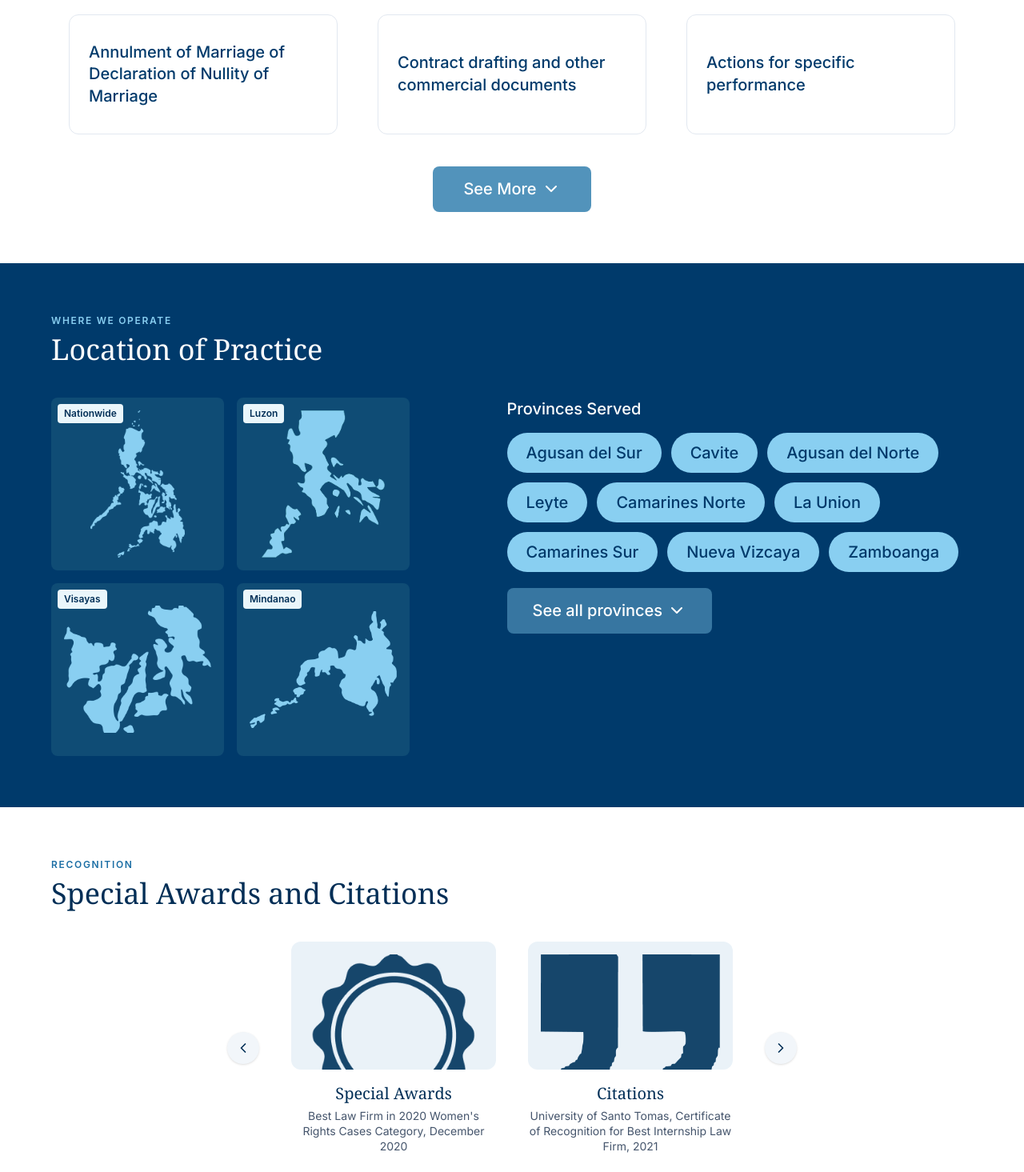
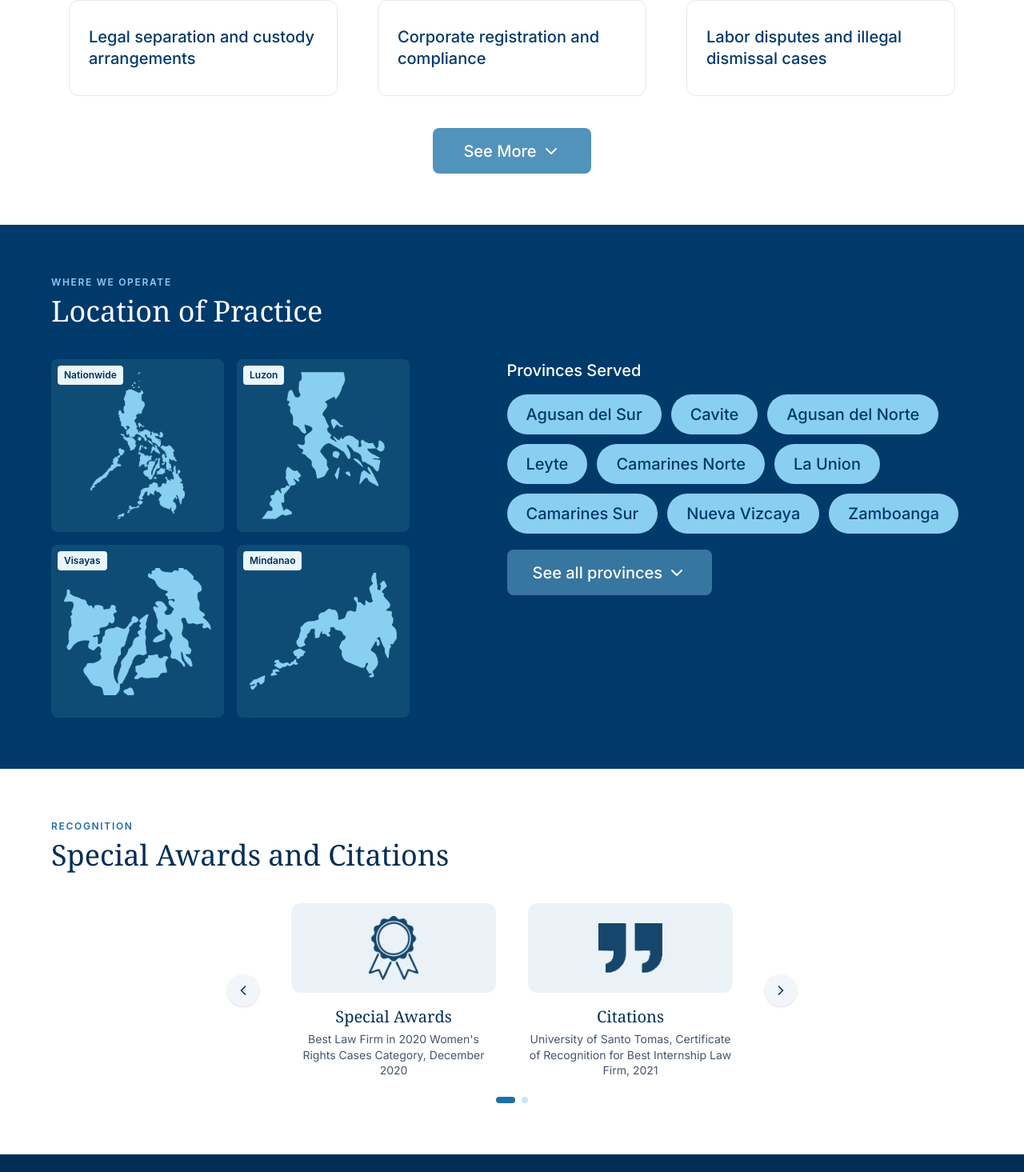
Before and after one commit to karllogdat/lexmeet-group4-template, a React (Vite) app: page /law-practice in a window 1280 px wide. Shown: the part 977-2442 px from the top of the page at 80% size. Built offline with nearby package versions, Linux system fonts and the light colour scheme; a web font is replaced by a local one.

Commit message:
add "See More" functionality and fixed icon color

```diff
--- a/src/components/law-practice/AwardCard.jsx
+++ b/src/components/law-practice/AwardCard.jsx
@@ -1,15 +1,16 @@
 export default function AwardCard({ title, description, image }) {
   return (
-    <div className="flex flex-col items-center text-center w-64">
-      <div className="grid place-items-center h-40 w-full rounded-xl bg-[#EAF2F8] mb-4 overflow-hidden">
+    <div className="flex flex-col items-center text-center w-56 sm:w-64">
+      {/* Image container — compact to match Figma proportions */}
+      <div className="grid place-items-center h-28 w-full rounded-xl bg-[#EAF2F8] mb-4 overflow-hidden">
         {image ? (
           <img
             src={image}
             alt={title}
-            className="h-full w-full object-contain p-4"
+            className="h-20 w-20 object-contain"
           />
         ) : (
-          <div className="h-12 w-12 rounded-full bg-[#0F4C75]/20" />
+          <div className="h-10 w-10 rounded-full bg-[#0F4C75]/20" />
         )}
       </div>
       <h3 className="font-serif text-xl text-[#002E56] mb-1">{title}</h3>
--- a/src/components/law-practice/AwardsSection.jsx
+++ b/src/components/law-practice/AwardsSection.jsx
@@ -5,30 +5,36 @@ import CarouselDots from "../ui/CarouselDots";
 import AwardCard from "./AwardCard";
 import { recognitions } from "./lawPracticeData";
 
-const ITEMS_PER_VIEW = 2;
+// Desktop shows 2 cards at a time; mobile shows 1
+const DESKTOP_PER_VIEW = 2;
+const MOBILE_PER_VIEW = 1;
 
 export default function AwardsSection() {
-  const maxIndex = Math.max(0, recognitions.length - ITEMS_PER_VIEW);
+  const desktopMaxIndex = Math.max(0, recognitions.length - DESKTOP_PER_VIEW);
+  const mobileMaxIndex = Math.max(0, recognitions.length - MOBILE_PER_VIEW);
+
   const [index, setIndex] = useState(0);
 
   const goPrev = () => setIndex((i) => Math.max(0, i - 1));
-  const goNext = () => setIndex((i) => Math.min(maxIndex, i + 1));
+  const goNextMobile = () => setIndex((i) => Math.min(mobileMaxIndex, i + 1));
+  const goNextDesktop = () => setIndex((i) => Math.min(desktopMaxIndex, i + 1));
 
-  const visible = recognitions.slice(index, index + ITEMS_PER_VIEW);
+  const desktopVisible = recognitions.slice(index, index + DESKTOP_PER_VIEW);
+  const mobileVisible = recognitions.slice(index, index + MOBILE_PER_VIEW);
 
   return (
-    <section className="bg-white px-6 md:px-12 py-16">
+    <section className="bg-white px-6 md:px-12 py-16 overflow-hidden">
       <div className="max-w-6xl mx-auto">
         <SectionEyebrow>Recognition</SectionEyebrow>
         <h2 className="font-serif text-3xl md:text-4xl text-[#002E56] mb-10">
           Special Awards and Citations
         </h2>
 
-        <div className="flex items-center justify-center gap-10">
+        {/* ── Mobile: single card ─────────────────────────────────── */}
+        <div className="flex md:hidden items-center justify-center gap-6">
           <CarouselArrow direction="prev" tone="light" onClick={goPrev} />
-
-          <div className="flex gap-10">
-            {visible.map((item) => (
+          <div className="flex gap-6">
+            {mobileVisible.map((item) => (
               <AwardCard
                 key={item.id}
                 title={item.title}
@@ -37,11 +43,27 @@ export default function AwardsSection() {
               />
             ))}
           </div>
-
-          <CarouselArrow direction="next" tone="light" onClick={goNext} />
+          <CarouselArrow direction="next" tone="light" onClick={goNextMobile} />
         </div>
 
-        <CarouselDots count={maxIndex + 1} activeIndex={index} onSelect={setIndex} />
+        {/* ── Desktop: two-card view ──────────────────────────────── */}
+        <div className="hidden md:flex items-center justify-center gap-10">
+          <CarouselArrow direction="prev" tone="light" onClick={goPrev} />
+          <div className="flex gap-10">
+            {desktopVisible.map((item) => (
+              <AwardCard
+                key={item.id}
+                title={item.title}
+                description={item.description}
+                image={item.image}
+              />
+            ))}
+          </div>
+          <CarouselArrow direction="next" tone="light" onClick={goNextDesktop} />
+        </div>
+
+        {/* Dots count always based on the desktop window so it stays consistent */}
+        <CarouselDots count={desktopMaxIndex + 1} activeIndex={Math.min(index, desktopMaxIndex)} onSelect={setIndex} />
       </div>
     </section>
   );
--- a/src/components/law-practice/CaseCard.jsx
+++ b/src/components/law-practice/CaseCard.jsx
@@ -1,7 +1,6 @@
-
 export default function CaseCard({ text }) {
   return (
-    <div className="flex items-center w-[336px] h-[150px] relative rounded-xl border border-slate-200 bg-white p-6 overflow-hidden ">
+    <div className="flex items-center w-full max-w-[336px] min-h-[120px] relative rounded-xl border border-slate-200 bg-white p-6 overflow-hidden">
       <p className="text-xl relative text-g4-900 font-medium leading-snug font-inter">{text}</p>
     </div>
   );
--- a/src/components/law-practice/CasesHandledSection.jsx
+++ b/src/components/law-practice/CasesHandledSection.jsx
@@ -1,9 +1,17 @@
+import { useState } from "react";
 import SectionEyebrow from "../ui/SectionEyebrow";
 import SeeMoreButton from "../ui/SeeMoreButton";
 import CaseCard from "./CaseCard";
 import { casesHandled } from "./lawPracticeData";
 
+const INITIAL_VISIBLE = 6; // 2 rows × 3 cards — matches the Figma grid
+
 export default function CasesHandledSection() {
+  const [showAll, setShowAll] = useState(false);
+
+  const visibleCases = showAll ? casesHandled : casesHandled.slice(0, INITIAL_VISIBLE);
+  const hasMore = casesHandled.length > INITIAL_VISIBLE;
+
   return (
     <section className="bg-white px-6 md:px-12 py-16">
       <div className="max-w-6xl mx-auto">
@@ -13,14 +21,18 @@ export default function CasesHandledSection() {
         </h2>
 
         <div className="flex flex-row flex-wrap gap-[50px] items-center justify-center">
-          {casesHandled.map((item) => (
+          {visibleCases.map((item) => (
             <CaseCard key={item.id} text={item.text} />
           ))}
         </div>
 
-        <div className="flex justify-center mt-10">
-          <SeeMoreButton />
-        </div>
+        {hasMore && (
+          <div className="flex justify-center mt-10">
+            <SeeMoreButton onClick={() => setShowAll((prev) => !prev)}>
+              {showAll ? "Show Less" : "See More"}
+            </SeeMoreButton>
+          </div>
+        )}
       </div>
     </section>
   );
--- a/src/components/law-practice/PracticeAreaTile.jsx
+++ b/src/components/law-practice/PracticeAreaTile.jsx
@@ -1,11 +1,12 @@
 export default function PracticeAreaTile({ label, image }) {
   return (
     <div className="relative flex flex-col gap-[10px] w-full pt-[27px] pr-[23px] pb-[27px] pl-[23px] rounded-[3px] bg-[#0F4C75]">
+      {/* Filter converts any opaque PNG to #89CFF1 (g4-400 = hsl(201,78%,74%)) */}
       <img
         src={image}
         alt={label}
         className="h-[35px] w-[35px] object-contain"
-        style={{ filter: "brightness(0) invert(1) sepia(1) saturate(2) hue-rotate(180deg) brightness(1.5)" }}
+
       />
       <span className="text-xl font-inter text-white">{label}</span>
     </div>
--- a/src/components/law-practice/PracticeAreasSection.jsx
+++ b/src/components/law-practice/PracticeAreasSection.jsx
@@ -4,9 +4,14 @@ import SeeMoreButton from "../ui/SeeMoreButton";
 import { practiceAreas } from "./lawPracticeData";
 
 const TABS = ["Law Practice", "About"];
+const INITIAL_VISIBLE = 8; // 2 rows × 4 columns — matches the Figma grid
 
 export default function PracticeAreasSection() {
   const [activeTab, setActiveTab] = useState("Law Practice");
+  const [showAll, setShowAll] = useState(false);
+
+  const visibleAreas = showAll ? practiceAreas : practiceAreas.slice(0, INITIAL_VISIBLE);
+  const hasMore = practiceAreas.length > INITIAL_VISIBLE;
 
   return (
     <section className="bg-[#002E56] px-6 md:px-12 py-10">
@@ -28,7 +33,7 @@ export default function PracticeAreasSection() {
         </div>
 
         <div className="grid grid-cols-2 md:grid-cols-4 gap-4 pl-8 pr-8">
-          {practiceAreas.map((area) => (
+          {visibleAreas.map((area) => (
             <PracticeAreaTile
               key={area.id}
               label={area.label}
@@ -37,9 +42,15 @@ export default function PracticeAreasSection() {
           ))}
         </div>
 
-        <div className="flex flex-row justify-center mt-8 ">
-          <SeeMoreButton />
-        </div>
+        {hasMore && (
+          <div className="flex flex-row justify-center mt-8">
+            <SeeMoreButton
+              onClick={() => setShowAll((prev) => !prev)}
+            >
+              {showAll ? "Show Less" : "See More"}
+            </SeeMoreButton>
+          </div>
+        )}
       </div>
     </section>
   );
--- a/src/components/law-practice/lawPracticeData.js
+++ b/src/components/law-practice/lawPracticeData.js
@@ -34,17 +34,24 @@ export const practiceAreas = [
   { id: "civil",       label: "Civil Law",        image: civilLawImg },
   { id: "taxation",    label: "Taxation Law",     image: taxationLawImg },
   { id: "special",     label: "Special Services", image: specialServicesImg },
+  // Additional entries so the "See More" button has content to reveal
+  { id: "property",    label: "Property Law",     image: commercialLawImg },
+  { id: "corporate",   label: "Corporate Law",    image: civilLawImg },
+  { id: "environ",     label: "Environmental Law",image: specialServicesImg },
+  { id: "ip",          label: "IP Law",           image: familyLawImg },
 ];
 
-// TODO(content): rows 1 and 2 are duplicated in the wireframe. Swap in the six
-// real case categories before this ships.
 export const casesHandled = [
-  { id: "case-1", text: "Annulment of Marriage of Declaration of Nullity of Marriage" },
+  { id: "case-1", text: "Annulment of Marriage or Declaration of Nullity of Marriage" },
   { id: "case-2", text: "Contract drafting and other commercial documents" },
   { id: "case-3", text: "Actions for specific performance" },
-  { id: "case-4", text: "Annulment of Marriage of Declaration of Nullity of Marriage" },
-  { id: "case-5", text: "Contract drafting and other commercial documents" },
-  { id: "case-6", text: "Actions for specific performance" },
+  { id: "case-4", text: "Legal separation and custody arrangements" },
+  { id: "case-5", text: "Corporate registration and compliance" },
+  { id: "case-6", text: "Labor disputes and illegal dismissal cases" },
+  // Extra entries revealed by the "See More" button
+  { id: "case-7", text: "Immigration petitions and visa applications" },
+  { id: "case-8", text: "Criminal defense and prosecution assistance" },
+  { id: "case-9", text: "Trademark and intellectual property registration" },
 ];
 
 export const regions = [
@@ -64,15 +71,15 @@ export const provinces = [
   "Camarines Sur",
   "Nueva Vizcaya",
   "Zamboanga",
-  "Agusan del Sur",
-  "Cavite",
-  "Agusan del Norte",
-  "Leyte",
-  "Camarines Norte",
-  "La Union",
-  "Camarines Sur",
-  "Nueva Vizcaya",
-  "Zamboanga",
+  "Davao del Sur",
+  "Bukidnon",
+  "Misamis Oriental",
+  "Cebu",
+  "Bohol",
+  "Iloilo",
+  "Negros Occidental",
+  "Palawan",
+  "Batangas",
 ];
 
 export const recognitions = [
```
